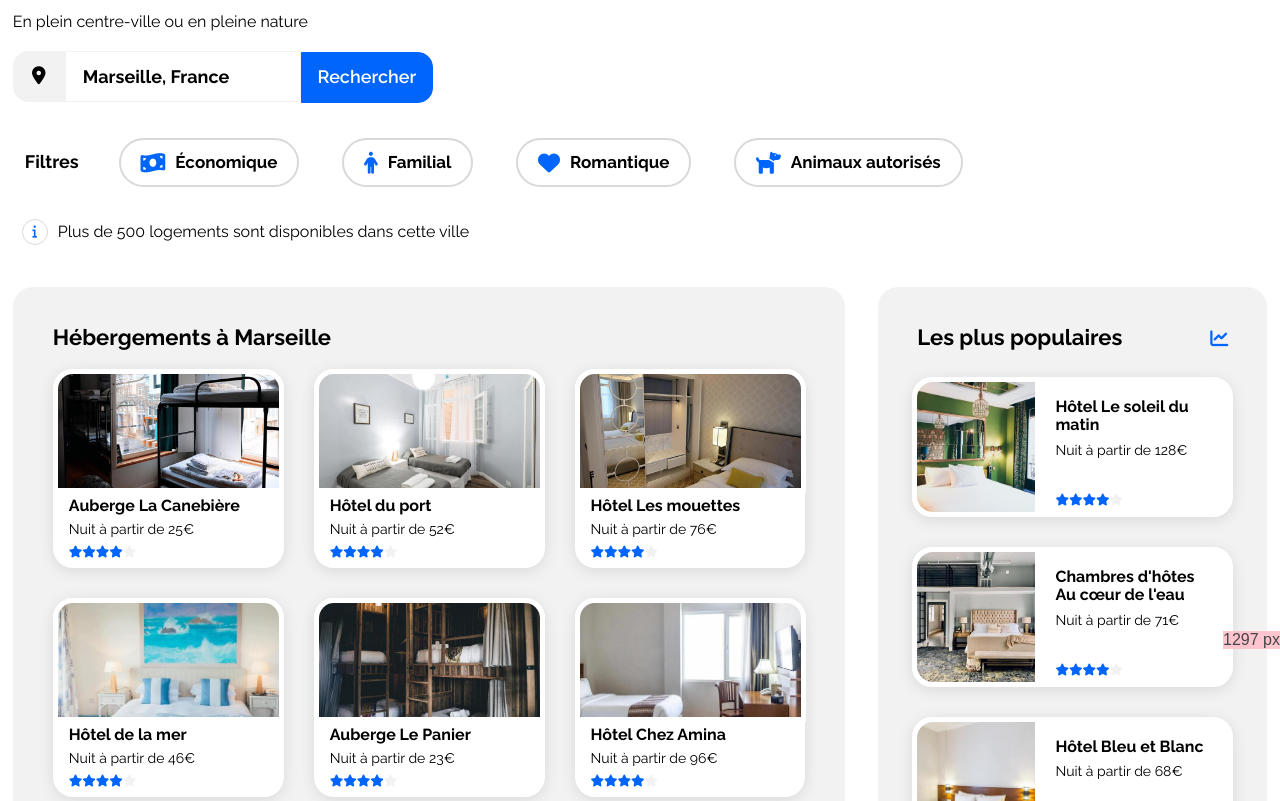
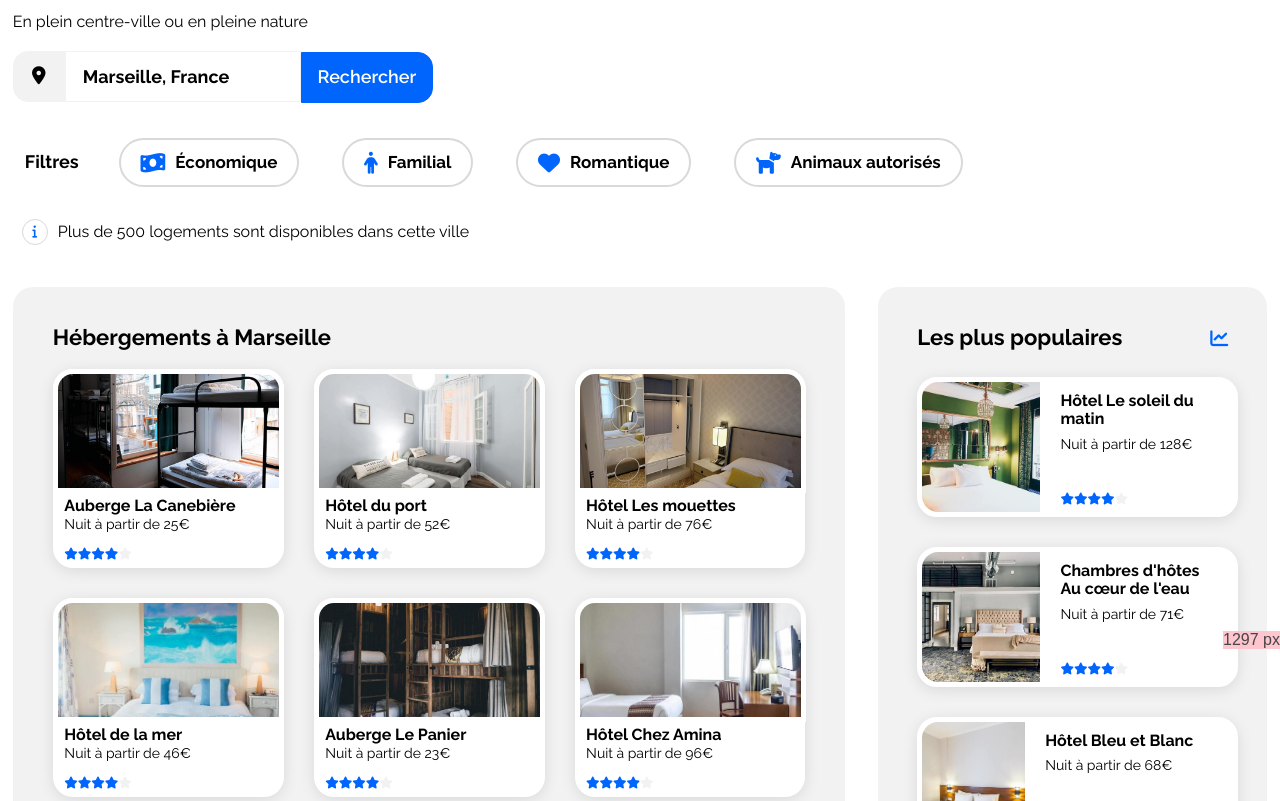
Before and after one commit to Immortalisanto/GH-Booky, a plain HTML site: page index.html in a window 1280 px wide. Shown: the part 151-952 px from the top of the page. Drawn offline with nearby package versions, Linux system fonts and the light colour scheme.

Commit message:
Petites mofids après relecture de la synthèse du projet

```diff
--- a/CSS/style.css
+++ b/CSS/style.css
@@ -234,17 +234,25 @@ header a:hover {
 .hosting_card p {
     font-size: 14px;
     font-weight: 400;
-    margin: 5px 0 0 16px;
+    margin: 0;
 }
 
 .hosting_card h3 {
     font-size: 16px;
     font-weight: 700;
-    margin: 0 0 0 16px;
+    margin: 0;
+}
+
+.info_hosting_card {
+    display: flex;
+    flex-direction: column;
+    height: 65px;
+    justify-content: space-between;
+    width: 90%;
+    margin: auto;
 }
 
 #hosting_in_marseille #stars {
-    margin: 5px 0 0 16px;
     color: #F2F2F2;
 }
 
@@ -284,7 +292,7 @@ header a:hover {
     justify-content: space-between;
     align-items: baseline;
     width: 80%;
-    margin: 0 auto 0 auto;
+    margin: 0 auto;
 }
 
 #popular #title_and_icone i {
@@ -301,11 +309,11 @@ header a:hover {
 #popular h3 {
     font-size: 16px;
     font-weight: 700;
-    margin-bottom: 0;
+    margin: 0 0 7px 0;
 }
 
 .popular_card {
-    width: 80%;
+    width: 100%;
     margin: 0 auto 30px auto;
     height: 130px;
     display: flex;
@@ -315,28 +323,27 @@ header a:hover {
     background-color: white;
 }
 
-.picture_popular_card {
-    width: 38%;
-    object-fit: cover;
-    height: 130px;
-    border-radius: 16px 0 0 16px;
-}
-
 .info_popular_card {
     display: flex;
     flex-direction: column;
     justify-content: space-between;
-    margin: 0 20px 0 20px;
+    margin: 10px 20px 5px 20px;
+    width: 62%;
+}
+
+.picture_popular_card {
+    object-fit: cover;
+    width: 38%;
+    border-radius: 16px 0 0 16px;
 }
 
 .info_popular_card p {
     font-size: 14px;
-    margin-top: 7px;
+    margin: 0;
 }
 
 #most_popular_cards #stars {
     font-size: 12px;
-    margin-bottom: 4px;
     color: #F2F2F2;
 }
 
@@ -345,6 +352,9 @@ header a:hover {
 }
 
 #popular a {
+    margin: auto;
+    display: block;
+    width: 80%;
     text-decoration: none;
     color: black;
 }
@@ -508,11 +518,15 @@ footer h4 {
     }
 
     .info_popular_card {
-        margin: 0 5px 0 10px;
+        margin: 7px 2px 0 10px;
+    }
+
+    #popular h3 {
+        font-size: 14px;
     }
 
     .info_popular_card p {
-        font-size: 14px;
+        font-size: 13px;
         margin-top: 7px;
     }
 
@@ -718,8 +732,16 @@ footer h4 {
         margin: auto;
     }
 
+    #popular h3 {
+        font-size: 16px;
+    }
+
+    #popular p {
+        font-size: 14px;
+    }
+
     .info_popular_card {
-        margin: 0 5px 5px 20px;
+        margin: 12px 12px 5px 15px;
     }
 
     /* ----Responsive - Section hosting_in_marseille ---- */
--- a/index.html
+++ b/index.html
@@ -92,49 +92,85 @@
                         <article class="hosting_card">
                             <a href="#">
                                 <img src="images/hebergements/4_small/marcus-loke-WQJvWU_HZFo-unsplash.jpg" alt="Photo d'une chambre de l'Auberge La Canebière" class="picture_card">
+                                <div class="info_hosting_card">
+                                    <div class="title_and_info_hosting_card">
                                         <h3>Auberge La Canebière</h3>
                                         <p>Nuit à partir de 25€</p>
-                                <div id="stars"><i class="fa-solid fa-star blue_stars"></i><i class="fa-solid fa-star blue_stars"></i><i class="fa-solid fa-star blue_stars"></i><i class="fa-solid fa-star blue_stars"></i><i class="fa-solid fa-star"></i></div>
+                                    </div>
+                                    <div id="stars">
+                                        <i class="fa-solid fa-star blue_stars"></i><i class="fa-solid fa-star blue_stars"></i><i class="fa-solid fa-star blue_stars"></i><i class="fa-solid fa-star blue_stars"></i><i class="fa-solid fa-star"></i>
+                                    </div>
+                                </div>
                             </a>
                         </article>
                         <article class="hosting_card">
                             <a href="#">
                                 <img src="images/hebergements/4_small/fred-kleber-gTbaxaVLvsg-unsplash.jpg" alt="Photo d'une chambre de l'Hôtel du port" class="picture_card">
+                                <div class="info_hosting_card">
+                                    <div class="title_and_info_hosting_card">
                                         <h3>Hôtel du port</h3>
                                         <p>Nuit à partir de 52€</p>
-                                <div id="stars"><i class="fa-solid fa-star blue_stars"></i><i class="fa-solid fa-star blue_stars"></i><i class="fa-solid fa-star blue_stars"></i><i class="fa-solid fa-star blue_stars"></i><i class="fa-solid fa-star"></i></div>
+                                    </div>
+                                    <div id="stars">
+                                        <i class="fa-solid fa-star blue_stars"></i><i class="fa-solid fa-star blue_stars"></i><i class="fa-solid fa-star blue_stars"></i><i class="fa-solid fa-star blue_stars"></i><i class="fa-solid fa-star"></i>
+                                    </div>
+                                </div>
                             </a>
                         </article>
                         <article class="hosting_card">
                             <a href="#">
                                 <img src="images/hebergements/4_small/reisetopia-B8WIgxA_PFU-unsplash.jpg" alt="Photo d'une chambre de l'Hôtel les mouettes" class="picture_card">
+                                <div class="info_hosting_card">
+                                    <div class="title_and_info_hosting_card">
                                         <h3>Hôtel Les mouettes</h3>
                                         <p>Nuit à partir de 76€</p>
-                                <div id="stars"><i class="fa-solid fa-star blue_stars"></i><i class="fa-solid fa-star blue_stars"></i><i class="fa-solid fa-star blue_stars"></i><i class="fa-solid fa-star blue_stars"></i><i class="fa-solid fa-star"></i></div>
+                                    </div>
+                                    <div id="stars">
+                                        <i class="fa-solid fa-star blue_stars"></i><i class="fa-solid fa-star blue_stars"></i><i class="fa-solid fa-star blue_stars"></i><i class="fa-solid fa-star blue_stars"></i><i class="fa-solid fa-star"></i>
+                                    </div>
+                                </div>
                             </a>
                         </article>
                         <article class="hosting_card">
                             <a href="#">
                                 <img src="images/hebergements/4_small/annie-spratt-Eg1qcIitAuA-unsplash.jpg" alt="Photo d'une chambre de l'Hôtel de la mer" class="picture_card">
+                                <div class="info_hosting_card">
+                                    <div class="title_and_info_hosting_card">
                                         <h3>Hôtel de la mer</h3>
                                         <p>Nuit à partir de 46€</p>
-                                <div id="stars"><i class="fa-solid fa-star blue_stars"></i><i class="fa-solid fa-star blue_stars"></i><i class="fa-solid fa-star blue_stars"></i><i class="fa-solid fa-star blue_stars"></i><i class="fa-solid fa-star"></i></div>
+                                    </div>
+                                    <div id="stars">
+                                        <i class="fa-solid fa-star blue_stars"></i><i class="fa-solid fa-star blue_stars"></i><i class="fa-solid fa-star blue_stars"></i><i class="fa-solid fa-star blue_stars"></i><i class="fa-solid fa-star"></i>
+                                    </div>
+                                </div>
                             </a>
                         </article>
                         <article class="hosting_card">
                             <a href="#">
                                 <img src="images/hebergements/4_small/nicate-lee-kT-ZyaiwBe0-unsplash.jpg" alt="Photo d'une chambre de l'Auberge Le Panier" class="picture_card">
+                                <div class="info_hosting_card">
+                                    <div class="title_and_info_hosting_card">
                                         <h3>Auberge Le Panier</h3>
                                         <p>Nuit à partir de 23€</p>
-                                <div id="stars"><i class="fa-solid fa-star blue_stars"></i><i class="fa-solid fa-star blue_stars"></i><i class="fa-solid fa-star blue_stars"></i><i class="fa-solid fa-star blue_stars"></i><i class="fa-solid fa-star"></i></div>
+                                    </div>
+                                    <div id="stars">
+                                        <i class="fa-solid fa-star blue_stars"></i><i class="fa-solid fa-star blue_stars"></i><i class="fa-solid fa-star blue_stars"></i><i class="fa-solid fa-star blue_stars"></i><i class="fa-solid fa-star"></i>
+                                    </div>
+                                </div>
                             </a>
                         </article>
                         <article class="hosting_card">
                             <a href="#">
                                 <img src="images/hebergements/4_small/febrian-zakaria-M6S1WvfW68A-unsplash.jpg" alt="Photo d'une chambre de l'Hôtel Chez Amina" class="picture_card">
+                                <div class="info_hosting_card">
+                                    <div class="title_and_info_hosting_card">
                                         <h3>Hôtel Chez Amina</h3>
                                         <p>Nuit à partir de 96€</p>
-                                <div id="stars"><i class="fa-solid fa-star blue_stars"></i><i class="fa-solid fa-star blue_stars"></i><i class="fa-solid fa-star blue_stars"></i><i class="fa-solid fa-star blue_stars"></i><i class="fa-solid fa-star"></i></div>
+                                    </div>
+                                    <div id="stars">
+                                        <i class="fa-solid fa-star blue_stars"></i><i class="fa-solid fa-star blue_stars"></i><i class="fa-solid fa-star blue_stars"></i><i class="fa-solid fa-star blue_stars"></i><i class="fa-solid fa-star"></i>
+                                    </div>
+                                </div>
                             </a>
                         </article>
                     </div>
@@ -151,7 +187,7 @@
                             <article class="popular_card">
                                 <img src="images/hebergements/4_small/emile-guillemot-Bj_rcSC5XfE-unsplash.jpg" alt="Photo d'une chambre de l'Hôtel Le soleil du matin" class="picture_popular_card">
                                 <div class="info_popular_card">
-                                    <div>
+                                    <div class="title_and_info_popular_card">
                                         <h3>Hôtel Le soleil du matin</h3>
                                         <p>Nuit à partir de 128€</p>
                                     </div>
@@ -165,7 +201,7 @@
                             <article class="popular_card">
                                 <img src="images/hebergements/4_small/aw-creative-VGs8z60yT2c-unsplash.jpg" alt="Photo d'une chambre de Chambres d'hôtes Au coeur de l'eau" class="picture_popular_card">
                                 <div class="info_popular_card">
-                                    <div>
+                                    <div class="title_and_info_popular_card">
                                         <h3>Chambres d'hôtes Au cœur de l'eau</h3>
                                         <p>Nuit à partir de 71€</p>
                                     </div>
@@ -179,7 +215,7 @@
                             <article class="popular_card">
                                 <img src="images/hebergements/4_small/febrian-zakaria-sjvU0THccQA-unsplash.jpg" alt="Photo d'une chambre de l'Hôtel Bleu et Blanc" class="picture_popular_card">
                                 <div class="info_popular_card">
-                                    <div>
+                                    <div class="title_and_info_popular_card">
                                         <h3>Hôtel Bleu et Blanc</h3>
                                         <p>Nuit à partir de 68€</p>
                                     </div>
```
Lines whose indentation alone changed are shown as unchanged.
